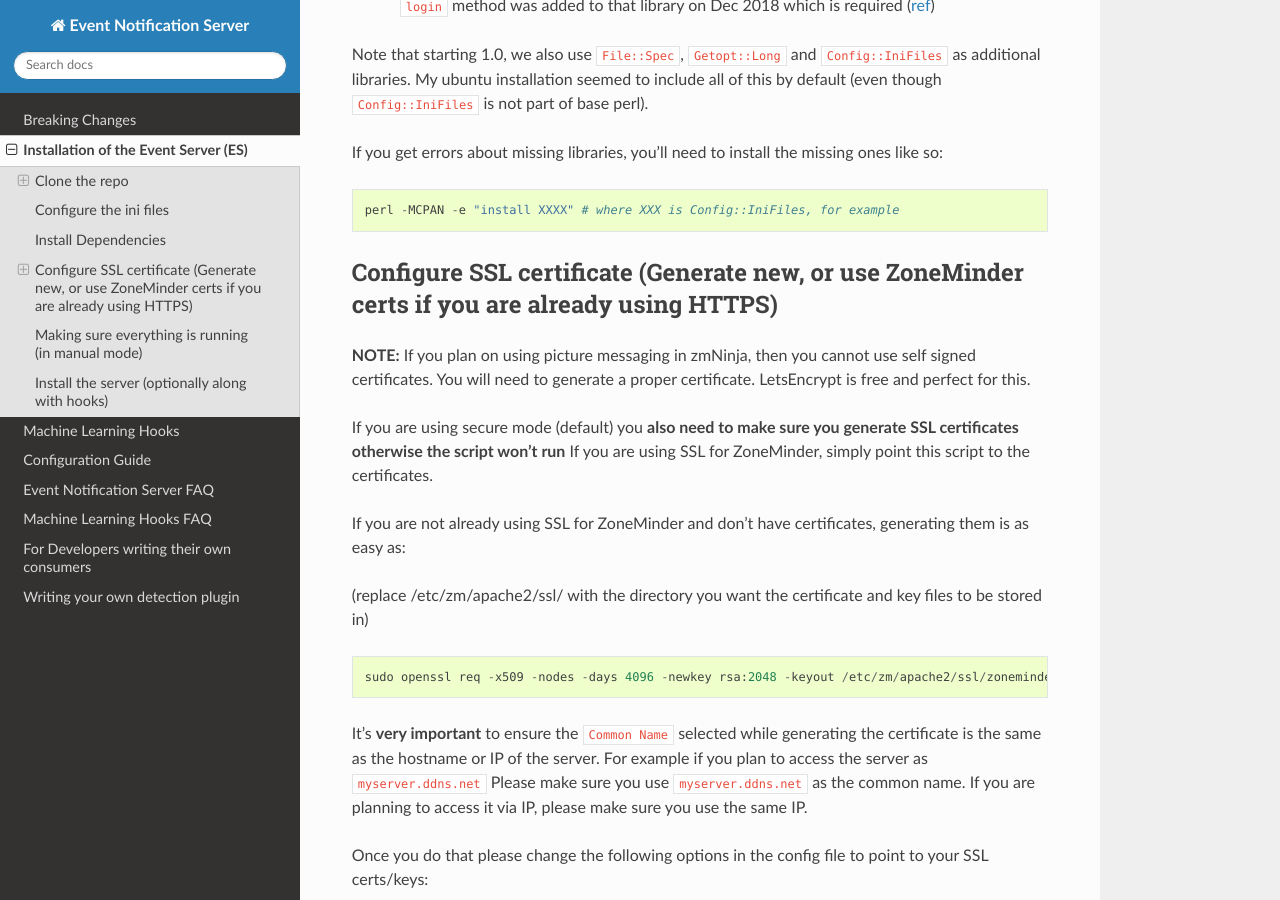
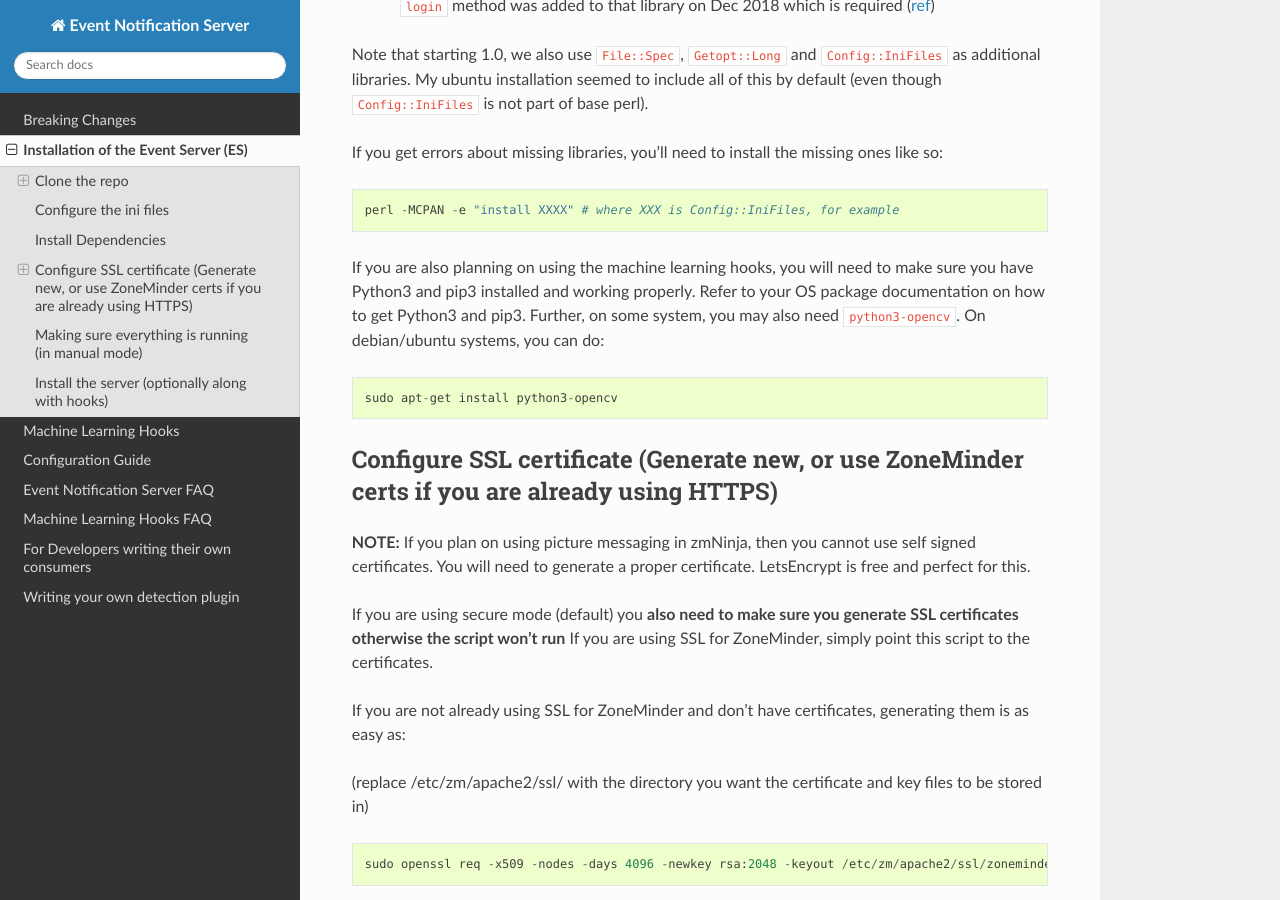
Before and after one commit to ZoneMinder/zmeventnotification, a Sphinx documentation site: the page built from docs/guides/install.rst, in a window 1280 px wide and 900 px high, scrolled down 2504 px. Built offline with Sphinx 7.4.7 and the Read the Docs theme 2.0.0, drawn with Linux system fonts in a browser that asks for light colours.

Commit message:
mention python3 opencv

```diff
--- a/docs/guides/install.rst
+++ b/docs/guides/install.rst
@@ -137,6 +137,14 @@ missing ones like so:
 
     perl -MCPAN -e "install XXXX" # where XXX is Config::IniFiles, for example
 
+If you are also planning on using the machine learning hooks, you will need to make sure you have Python3 and pip3 installed and working properly. Refer to your OS package documentation on how to get Python3 and pip3. Further, on some system, you may also need ``python3-opencv``. On debian/ubuntu systems, you can do:
+
+::
+
+        sudo apt-get install python3-opencv
+
+
+
 Configure SSL certificate (Generate new, or use ZoneMinder certs if you are already using HTTPS)
 ~~~~~~~~~~~~~~~~~~~~~~~~~~~~~~~~~~~~~~~~~~~~~~~~~~~~~~~~~~~~~~~~~~~~~~~~~~~~~~~~~~~~~~~~~~~~~~~~~
 
@@ -225,6 +233,7 @@ in ``install.sh`` before executing it.
    ``Options->Systems`` and enable ``OPT_USE_EVENTNOTIFICATION`` and you
    are all set.
 
+
 **The rest of this section is NOT NEEDED for 1.32.0 and above!**
 
 .. deprecated:: 1.32.0
```
